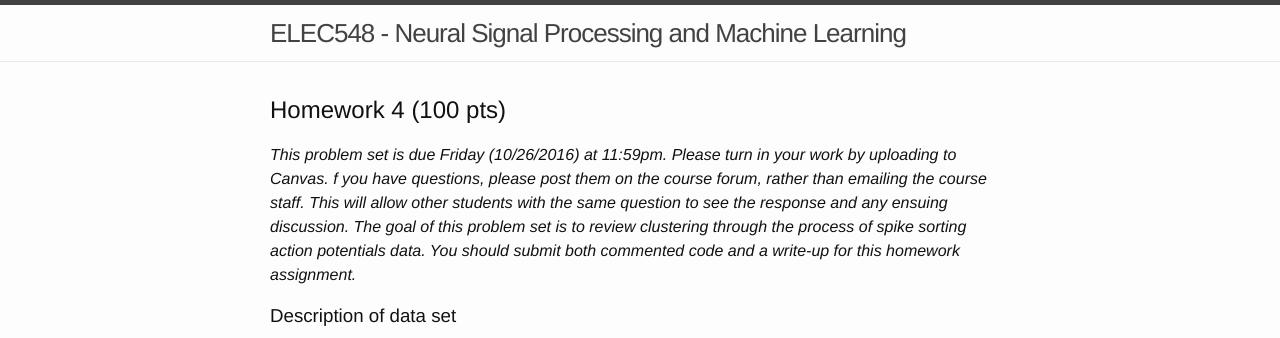
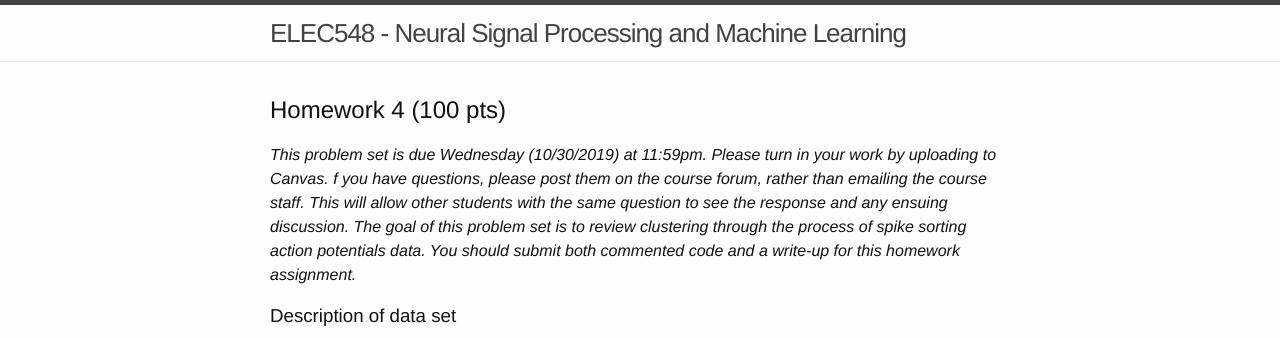
Before and after one commit to elec548/elec548.github.io, a Jekyll site: the page built from Assignments/hw4.md, in a window 1280 px wide and 900 px high. Shown: the top 338 px of the window. Built offline with Jekyll 4.4.1, drawn with Linux system fonts in a browser that asks for light colours; formulas are drawn with MathJax 3; some of the changed lines change nothing that is shown; some of the changed text lies outside the part shown.

Commit message:
Updated due date for HW4

```diff
--- a/Assignments/hw4.md
+++ b/Assignments/hw4.md
@@ -5,7 +5,7 @@ title: Homework 4
 
 ## Homework 4 (100 pts)
 
-_This problem set is due Friday (10/26/2016) at 11:59pm. Please turn in your
+_This problem set is due Wednesday (10/30/2019) at 11:59pm. Please turn in your
 work by uploading to Canvas. f you have questions, please post them on the
 course forum, rather than emailing the course staff. This will allow other
 students with the same question to see the response and any ensuing discussion.
@@ -209,7 +209,13 @@ and the recorded portion of the action potential waveform ("snippet") is in a
     **b.**  Find the cluster assignments for the next 5000 snippet-peaks. You will use these as
     test data to evaluate how many clusters there should be in the data. Calculate the model
     likelihood of the second set of 5000 snippet-peaks using the parameters you found in
-    **(a)**. Now, repeat the EM-learning in **(a)**, but with $$K = 8, 9, \ldots,
-    20$$. What is the likelihood of the test data for each model? Which model
-    would you use if you wanted only well-clustered neurons for your analysis?
-    For the most likely value of $$K$$, plot the cluster assignments as in (a).
+    **(a)**. The `score_samples()` function returns the log likelihood of one or more data
+    points. The `score()` function returns the average log likelihood for many data points,
+    which represents the model quality we care about.  Now, repeat the EM-learning in **(a)**,
+    but with $$K = 8, 9, \ldots, 20$$. What is the likelihood of the test data for each model?
+    Which model would you use if you wanted only well-clustered neurons for your analysis?  For
+    the most likely value of $$K$$, plot the cluster assignments as in (a).
+
+    **c.** Train models with a full covariance matrix as in **(a)** and a diagonal covariance
+    matrix (use the `covariance_type='diagonal'` option). Compare the model likelihoods on test
+    data. Which model does a better job?
```
